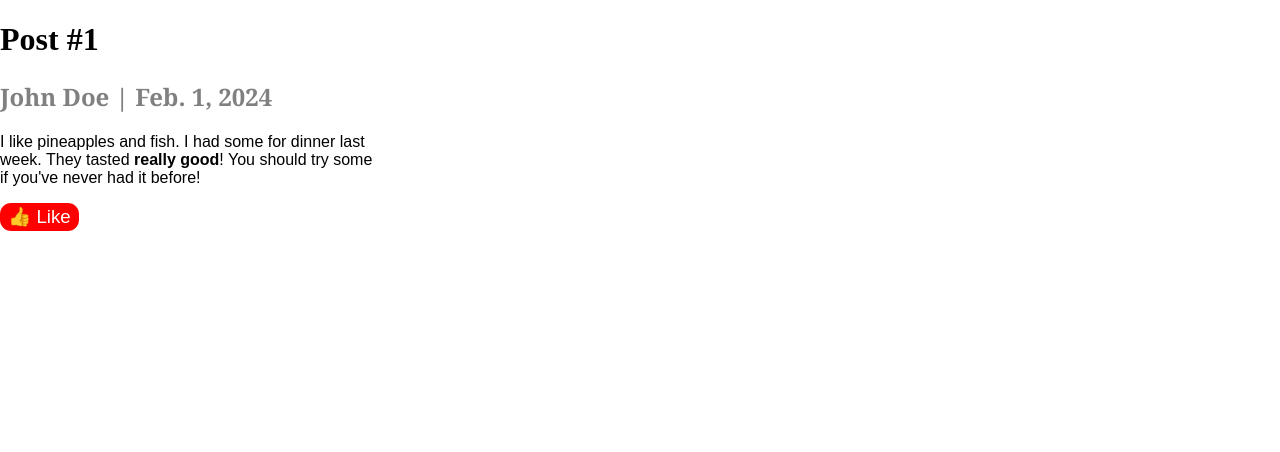
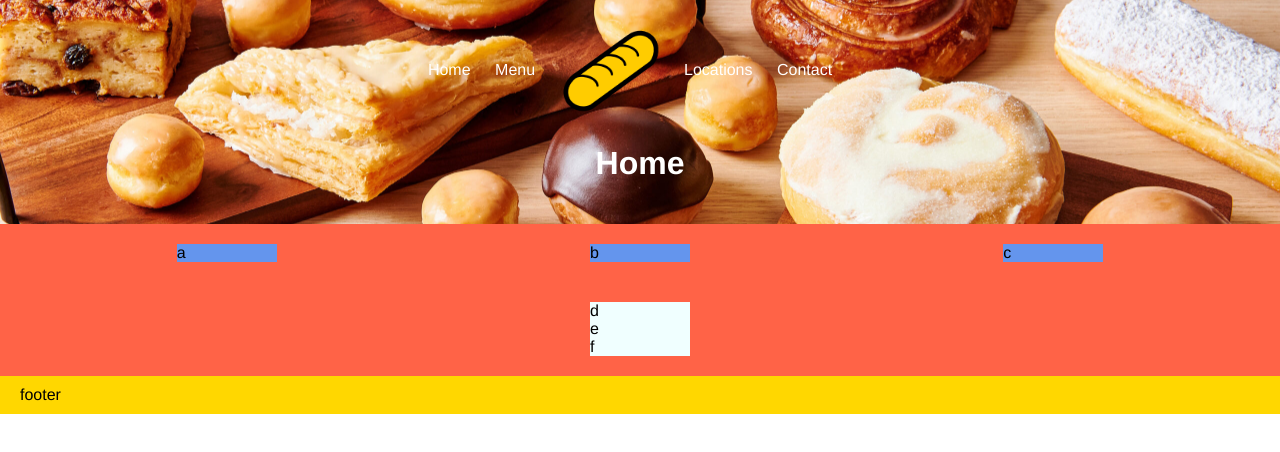
Before and after one commit to barbute/Bus-Application, a plain HTML site: page index.html in a window 1280 px wide. Drawn offline with Linux system fonts and the light colour scheme.

Commit message:
half-working demo site, last commit before initial testing

```diff
--- a/index.html
+++ b/index.html
@@ -1,40 +1,32 @@
 <!DOCTYPE html>
 <html>
     <head>
-        <title>Blog</title>
-        <style>
-            body {
-                margin: 0.0rem 0.0rem;
-                padding: 0.0rem;
-            }
-            h2 {
-                font-family: Georgia, 'Times New Roman', Times, serif;
-                color: gray;
-            }
-            p {
-                font-family: Arial, Helvetica, sans-serif;
-            }
-            button {
-                background-color: red;
-                border-radius: 0.7rem;
-                border: none;
-                color: white;
-                font-size: 14pt;
-                padding: 0.2rem 0.5rem;
-            }
-            button:hover {
-                background-color: tomato;
-            }
-        </style>
+        <title>Webiste</title>
+        <link rel="stylesheet" href="styles.css">
     </head>
     <body>
-        <div>
-            <h1>Post #1</h1>
-            <h2>John Doe | Feb. 1, 2024</h2>
-            <p>I like pineapples and fish. I had some for dinner last<br/>
-                week. They tasted <strong>really good</strong>! You should try some <br/>
-                if you've never had it before!</p>
-            <button>👍 Like</button>
-        </div>
+        <header>
+            <nav>
+                <ul>
+                    <li class="nav-element"><a href="index.html">Home</a></li>
+                    <li class="nav-element"><a href="menu.html">Menu</a></li>
+                    <li class="logo"><a href="index.html"></a></li>
+                    <li class="nav-element"><a href="locations.html">Locations</a></li>
+                    <li class="nav-element"><a href="contact.html">Contact</a></li>
+                </ul>
+            </nav>
+            <h1 class="hero">Home</h1>
+        </header>
+        <section class="top-section">
+            <div>a</div>
+            <div>b</div>
+            <div>c</div>
+        </section>
+        <section class="bottom-section">
+            <div>d</div>
+            <div>e</div>
+            <div>f</div>
+        </section>
+        <footer>footer</footer>
     </body>
 </html>
--- /dev/null
+++ b/styles.css
@@ -0,0 +1,88 @@
+body {
+    margin: 0.0px;
+    padding: 0.0px;
+
+    font-family: Helvetica;
+}
+header {
+    padding: 20px;
+
+    text-align: center;
+
+    background-color: aquamarine;
+    background-image: url("images/bakery-header.jpeg");
+    background-size: 100.0%;
+    background-position: center;
+
+    color: white;
+}
+div {
+    margin: auto;
+    width: 100.0px;
+
+    background-color: cornflowerblue;
+}
+ul {
+    margin: 0.0px;
+    padding: 0.0px;
+
+    list-style-type: none;
+}
+li {
+    display: inline-block;
+
+    margin: 0.0px 20.0px 0.0px 0.0px;
+}
+a {
+    text-decoration: none;
+    color: white;
+}
+nav {
+    display: flex;
+
+    align-items: center;
+    justify-content: center;
+    text-align: center;
+}
+footer {
+    padding: 10px 20px;
+
+    background-color: gold;
+}
+.top-section {
+    display: flex;
+    flex-direction: row;
+
+    padding: 20px;
+
+    background-color: tomato;
+}
+.bottom-section {
+    display: flex;
+    flex-direction: column;
+
+    padding: 20px;
+
+    background-color: tomato;
+}
+.bottom-section div {
+    margin: auto;
+    width: 100.0px;
+
+    background-color: azure;
+}
+.logo {
+    display: inline-block;
+
+    width:  100.0px;
+    height: 100.0px;
+
+    background-image: url("images/breadstick.png");
+    background-size: 100.0px;
+    background-repeat: no-repeat;
+}
+.nav-element {
+    position: relative;
+    top: -45.0px;
+}
+.hero {}
```
Also changed, not shown: contact.html (added, +27 -0 lines), locations.html (added, +27 -0 lines), menu.html (added, +27 -0 lines), images/bakery-header.jpeg (added), images/breadstick.png (added), 1 other file.
